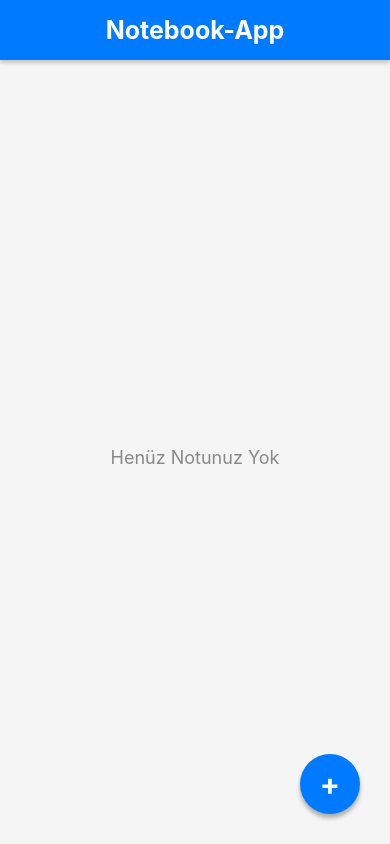
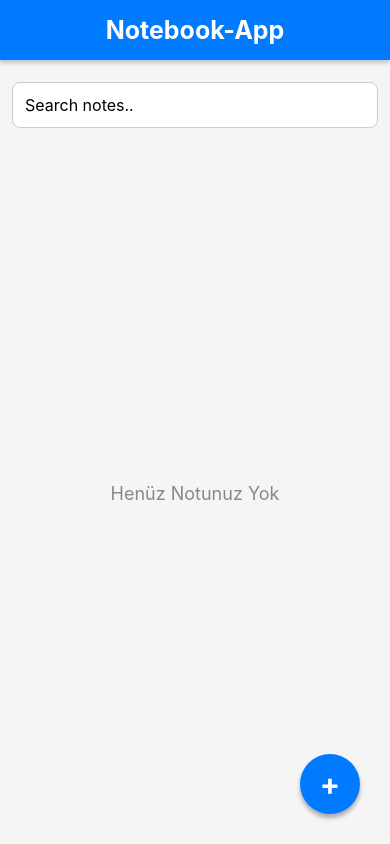
Before and after one commit to numancvlk/notebook-app, a React Native app: screen / in a window 390 px wide. Built offline with nearby package versions, Linux system fonts and the light colour scheme.

Commit message:
Arama çubuğu eklendi

```diff
--- a/screens/NoteListScreen.js
+++ b/screens/NoteListScreen.js
@@ -5,7 +5,10 @@ import {
   FlatList,
   StyleSheet,
   Dimensions,
+  TextInput,
 } from "react-native";
+
+import { useState } from "react";
 
 //---------COMPONENTS-------------
 import NoteItem from "../components/NoteItem";
@@ -15,6 +18,15 @@ const { width } = Dimensions.get("window");
 const itemWidth = (width - 60) / 2;
 
 export default function NoteListScreen({ navigation, notes, onDeleteNote }) {
+  const [search, setSearch] = useState("");
+
+  const filteredNotes = notes.filter((note) => {
+    return (
+      note.title.toLowerCase().includes(search.toLowerCase()) ||
+      note.text.toLowerCase().includes(search.toLowerCase())
+    );
+  });
+
   const handleAddNotePress = () => {
     navigation.navigate("NoteDetailScreen");
   };
@@ -41,6 +53,14 @@ export default function NoteListScreen({ navigation, notes, onDeleteNote }) {
   return (
     <View style={myStyles.container}>
       <Header />
+
+      <TextInput
+        style={myStyles.searchBar}
+        value={search}
+        onChangeText={setSearch}
+        placeholder="Search notes.."
+      />
+
       {notes.length === 0 ? (
         <View style={myStyles.emptyNotesContainer}>
           <Text style={myStyles.emptyNotesText}>Henüz Notunuz Yok</Text>
@@ -50,7 +70,7 @@ export default function NoteListScreen({ navigation, notes, onDeleteNote }) {
           numColumns={2}
           columnWrapperStyle={myStyles.row}
           contentContainerStyle={myStyles.flatListContent}
-          data={notes}
+          data={filteredNotes}
           keyExtractor={(item) => item.id}
           renderItem={renderNoteItem}
         />
@@ -66,16 +86,27 @@ export default function NoteListScreen({ navigation, notes, onDeleteNote }) {
 const myStyles = StyleSheet.create({
   container: {
     flex: 1,
-    backgroundColor: "#f5f5f5", // Açık gri arka plan
-    paddingTop: 0, // Header bileşeni kendi padding'ini yönetecek
+    backgroundColor: "#f5f5f5",
+    paddingTop: 0,
+  },
+  searchBar: {
+    padding: 12,
+    margin: 12,
+    borderWidth: 1,
+    borderColor: "#ccc",
+    borderRadius: 8,
+    padding: 12,
+    marginBottom: 15,
+    backgroundColor: "#fff",
+    fontSize: 16,
   },
   flatListContent: {
-    paddingHorizontal: 15, // FlatList'in yanlardan iç boşluğu (itemWidth hesaplamasına göre ayarlandı)
-    paddingVertical: 10, // Üstten ve alttan boşluk
+    paddingHorizontal: 15,
+    paddingVertical: 10,
   },
   row: {
-    justifyContent: "space-between", // Not kartlarını yatayda eşit boşluklarla dağıt
-    marginBottom: 10, // Satırlar arası boşluk
+    justifyContent: "space-between",
+    marginBottom: 10,
   },
   emptyNotesContainer: {
     flex: 1,
@@ -89,17 +120,17 @@ const myStyles = StyleSheet.create({
     textAlign: "center",
   },
   fab: {
-    position: "absolute", // Butonu ekranda sabitle
+    position: "absolute",
     width: 60,
     height: 60,
     alignItems: "center",
     justifyContent: "center",
     right: 30,
     bottom: 30,
-    backgroundColor: "#007bff", // Mavi renk
-    borderRadius: 30, // Yuvarlak yapar
-    elevation: 8, // Android gölge
-    shadowColor: "#000", // iOS gölge
+    backgroundColor: "#007bff",
+    borderRadius: 30,
+    elevation: 8,
+    shadowColor: "#000",
     shadowOffset: { width: 0, height: 4 },
     shadowOpacity: 0.3,
     shadowRadius: 4,
```
